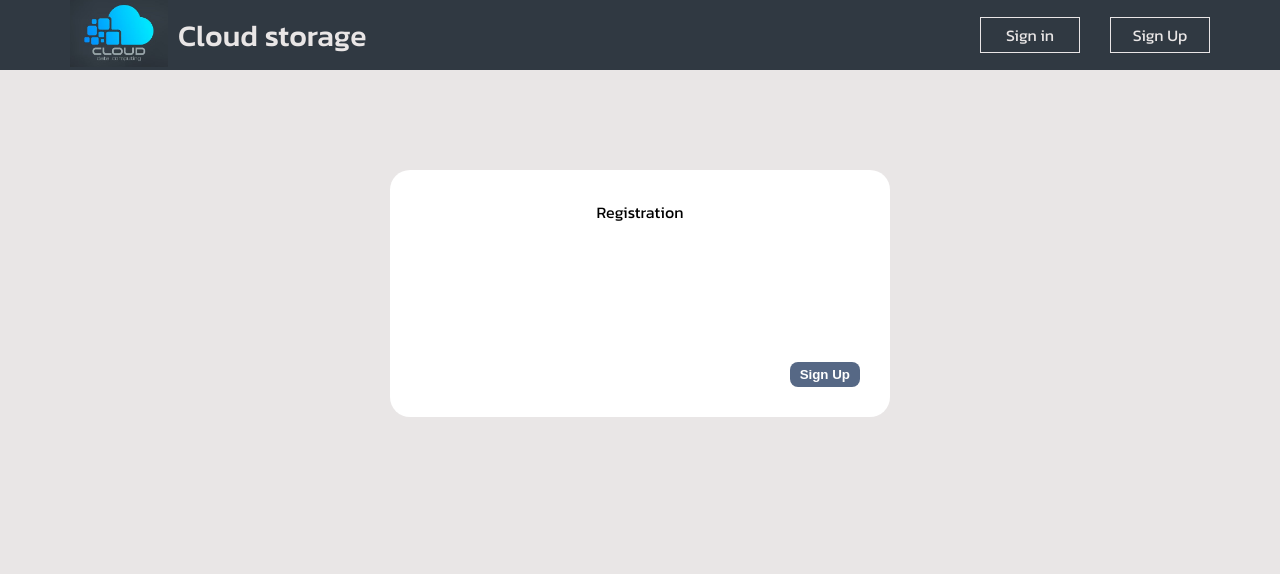
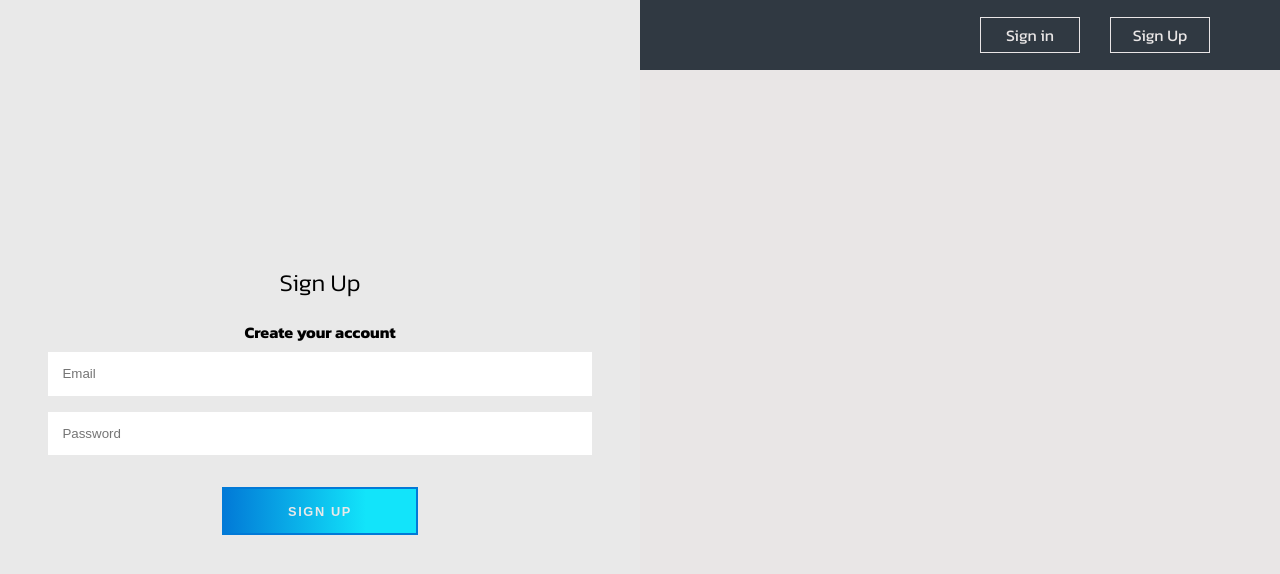
Before and after one commit to RamanSlinka/mern-cloud-disk, a React (Create React App) app: page /registration in a window 1280 px wide. Shown: the top 574 px of the page. Built offline with nearby package versions, Linux system fonts and the light colour scheme; no server answers.

Commit message:
Migration to  module.scss; Updated and changed Registration form

```diff
--- a/src/components/app.css
+++ b/src/components/app.css
@@ -20,13 +20,13 @@ body {
   flex-direction: column;
 }
 
-input {
-  border: none;
-  border-bottom: #566885 solid 3px;
-  background: transparent;
-  width: 70%;
-  padding: 3px;
-}
+/*input {*/
+/*  border: none;*/
+/*  border-bottom: #566885 solid 3px;*/
+/*  background: transparent;*/
+/*  width: 70%;*/
+/*  padding: 3px;*/
+/*}*/
 
 a {
   text-decoration: none;
--- a/src/components/authorization/Registration.jsx
+++ b/src/components/authorization/Registration.jsx
@@ -1,24 +1,39 @@
 import React, {useState} from 'react';
-import './authorization.css'
 import Input from "../input/Input";
 import {registration} from "../../actions/user";
+import style from "./authorization.module.scss";
 
 const Registration = () => {
 
     const [email, setEmail] = useState('');
     const [password, setPassword] = useState('');
+const registrationClickHandler = () => {
+    registration(email, password)
+    setEmail('')
+    setPassword('')
+}
+    return (
 
-    return (
-        <div className='authorization'>
-            <div className='registration__header'>Registration</div>
-            <Input value={email} setValue={setEmail}
-                   type='text' placecholder='Enter email'/>
-            <Input value={password} setValue={setPassword}
-                   type='password' placecholder={"Enter password"}/>
-            <button
-                onClick={() => registration(email, password)}
-                className='authorization__btn'>Sign Up</button>
-        </div>
+
+
+            <div className={`${style.containerForm} ${style.containerSignup}`}>
+
+                <form action="#" className={style.form}>
+                    <h2 className={style.formTitle}>Sign Up</h2>
+                    <h4>Create your account</h4>
+                    <Input
+                        value={email} setValue={setEmail}
+                        type="text" placeholder="Email" className={style.input}/>
+                    <Input
+                        value={password} setValue={setPassword}
+                        type="email" placeholder="Password" className={style.input}/>
+                    <button
+                        onClick={() => registrationClickHandler()
+                    }
+                        className={style.btn}>Sign Up</button>
+                </form>
+            </div>
+
     );
 };
 
--- a/src/components/authorization/authorization.css
+++ /dev/null
@@ -1,28 +0,0 @@
-.authorization {
-    display: flex;
-    flex-direction: column;
-    width: 500px;
-    align-items: center;
-    background-color: white;
-    border-radius: 20px;
-    padding: 30px;
-    align-self: center;
-    margin-top: 100px;
-}
-.authorization__header {
-    font-size: 30px;
-    font-weight: 700;
-}
-.authorization input {
-    margin: 10px 20px;
-}
-.authorization__btn {
-    border: none;
-    background-color: #566885;
-    border-radius: 8px;
-    color: white;
-    font-weight: 700;
-    padding: 5px 10px;
-    align-self: flex-end;
-    margin-top: 10px;
-}
--- a/src/components/navbar/Navbar.jsx
+++ b/src/components/navbar/Navbar.jsx
@@ -60,7 +60,7 @@ const Navbar = () => {
                     <NavLink to='/login'> Sign in</NavLink>
                 </div>}
                 {!isAuth && <div className='navbar__registration'>
-                    <NavLink to='/registration'>Sign Up</NavLink>
+                    <NavLink to='/login'>Sign Up</NavLink>
                 </div>}
                 {isAuth && <div className='navbar__login'
                                 onClick={() => dispatch(logout())}
--- a/src/reducers/fileReducer.js
+++ b/src/reducers/fileReducer.js
@@ -29,7 +29,7 @@ export default function fileReducer(state = defaultState, action) {
         case PUSH_TO_STACK:
             return {...state, dirStack: [...state.dirStack, action.payload]}
         case DELETE_FILE:
-            return {...state, files: [...state.files.filter(file => file._id != action.payload)]}
+            return {...state, files: [...state.files.filter(file => file._id !== action.payload)]}
         case SET_VIEW:
             return {...state, view: action.payload}
         default :
```
